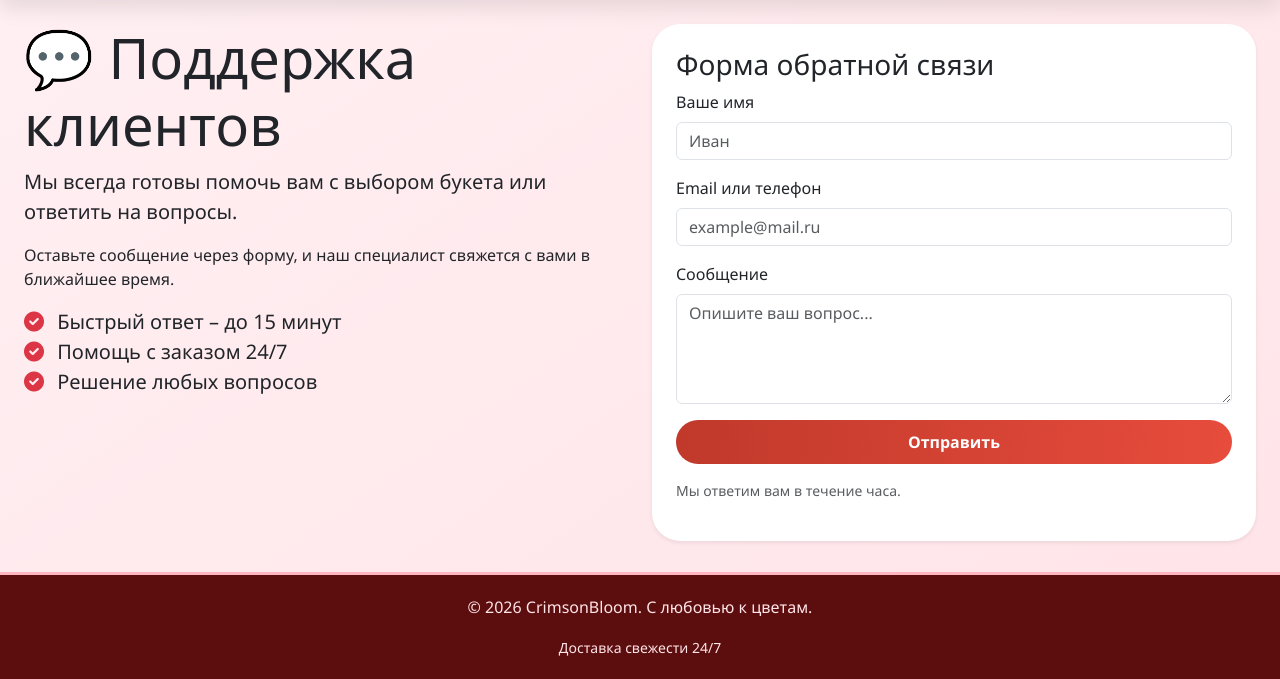
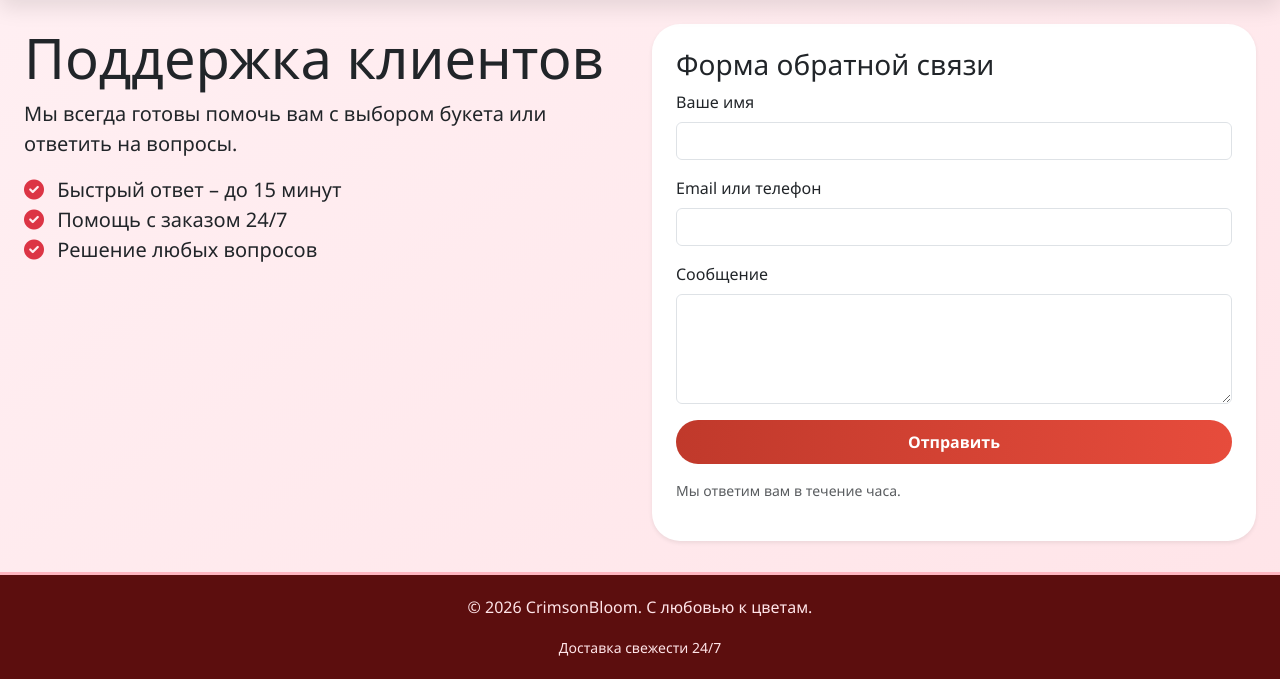
Before and after one commit to sashazhilin777-commits/flowwow-flowers, a Flask app: page /support in a window 1280 px wide. Shown: the part 121-800 px from the top of the page. Run offline with Flask 3, Linux system fonts and the light colour scheme.

Commit message:
Update support.html

```diff
--- a/templates/support.html
+++ b/templates/support.html
@@ -2,32 +2,21 @@
 {% block content %}
 <div class="row animate-on-scroll">
     <div class="col-md-6">
-        <h1 class="display-4">💬 Поддержка клиентов</h1>
+        <h1 class="display-4">Поддержка клиентов</h1>
         <p class="lead">Мы всегда готовы помочь вам с выбором букета или ответить на вопросы.</p>
-        <p>Оставьте сообщение через форму, и наш специалист свяжется с вами в ближайшее время.</p>
         <ul class="list-unstyled fs-5">
             <li><i class="fas fa-check-circle text-danger me-2"></i> Быстрый ответ – до 15 минут</li>
             <li><i class="fas fa-check-circle text-danger me-2"></i> Помощь с заказом 24/7</li>
             <li><i class="fas fa-check-circle text-danger me-2"></i> Решение любых вопросов</li>
         </ul>
-        <!-- ВСЕ ТЕЛЕФОНЫ, EMAIL, WHATSAPP УДАЛЕНЫ -->
     </div>
     <div class="col-md-6">
-        <div class="card p-4 shadow-sm" style="border-radius: 28px;">
+        <div class="card p-4 shadow-sm" style="border-radius:28px;">
             <h3>Форма обратной связи</h3>
             <form>
-                <div class="mb-3">
-                    <label class="form-label">Ваше имя</label>
-                    <input type="text" class="form-control" placeholder="Иван">
-                </div>
-                <div class="mb-3">
-                    <label class="form-label">Email или телефон</label>
-                    <input type="text" class="form-control" placeholder="example@mail.ru">
-                </div>
-                <div class="mb-3">
-                    <label class="form-label">Сообщение</label>
-                    <textarea class="form-control" rows="4" placeholder="Опишите ваш вопрос..."></textarea>
-                </div>
+                <div class="mb-3"><label class="form-label">Ваше имя</label><input type="text" class="form-control"></div>
+                <div class="mb-3"><label class="form-label">Email или телефон</label><input type="text" class="form-control"></div>
+                <div class="mb-3"><label class="form-label">Сообщение</label><textarea class="form-control" rows="4"></textarea></div>
                 <button class="btn btn-primary w-100">Отправить</button>
             </form>
             <p class="mt-3 small text-muted">Мы ответим вам в течение часа.</p>
```
